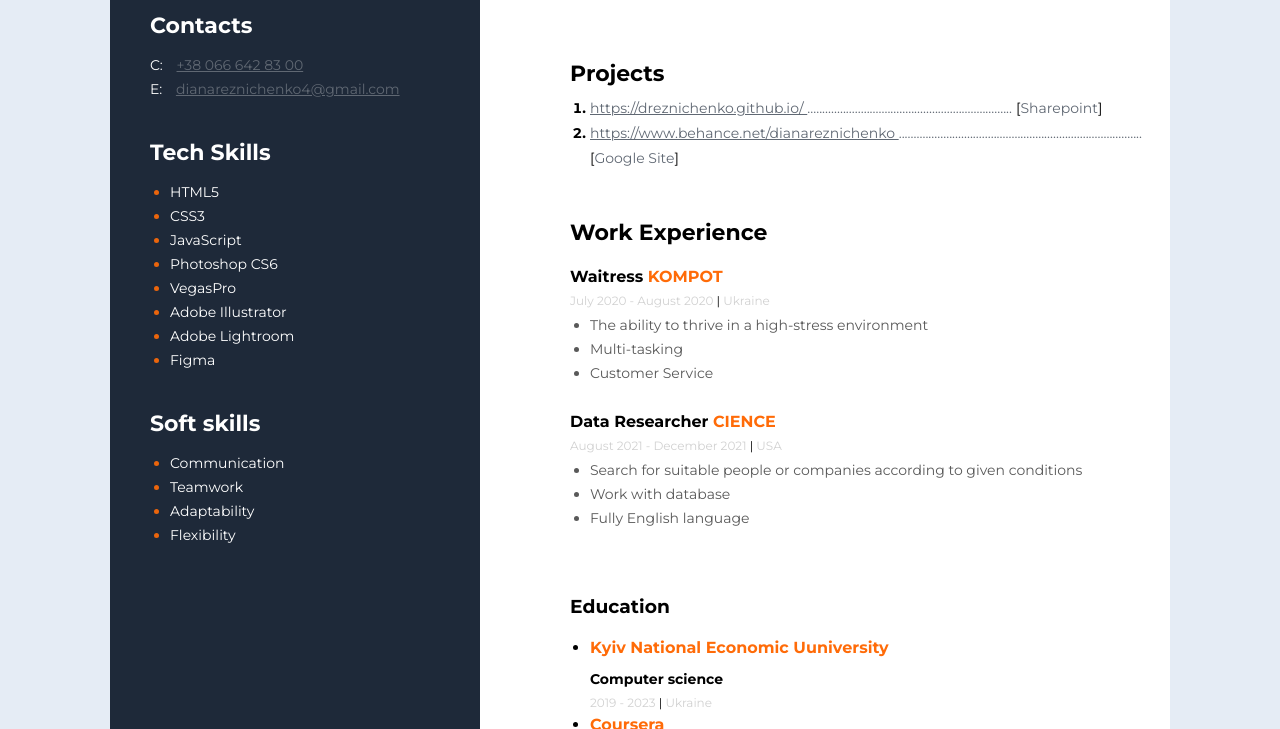
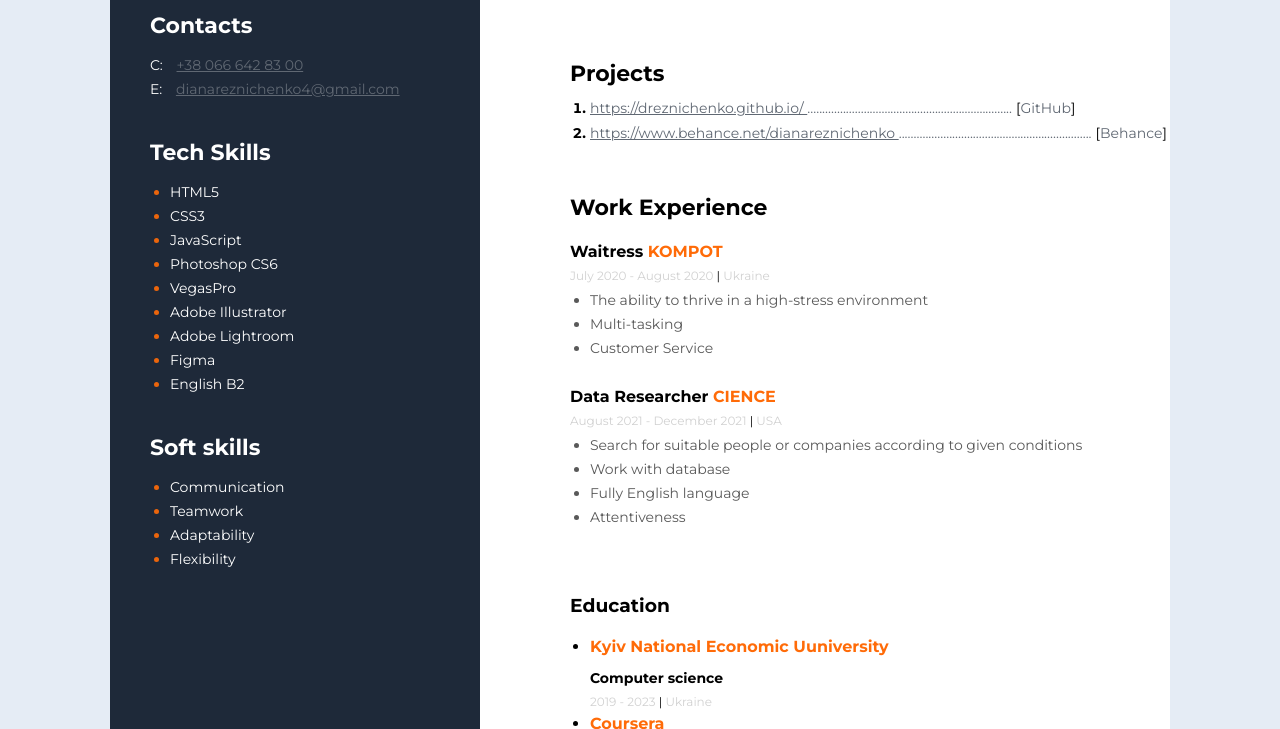
Before and after one commit to dreznichenko/dreznichenko.github.io, a plain HTML site: page index.html in a window 1280 px wide. Shown: the part 440-1169 px from the top of the page. Drawn offline with Linux system fonts and the light colour scheme.

Commit message:
Update index.html

```diff
--- a/index.html
+++ b/index.html
@@ -43,6 +43,7 @@
                         <li class="skills-info"><span class="skills-name">Adobe Illustrator</span></li>
                         <li class="skills-info"><span class="skills-name">Adobe Lightroom</span></li>
                         <li class="skills-info"><span class="skills-name">Figma</span></li>
+                        <li class="skills-info"><span class="skills-name">English B2</span></li>
 
                     </ul>
                 </div>
@@ -87,7 +88,7 @@
                         <span
                             class="project-text">.....................................................................</span>
                         <span class="project-text"><span style="color:#000000">
-                                [</span>Sharepoint<span style="color:#000000">]</span>
+                                [</span>GitHub<span style="color:#000000">]</span>
                         </span>
                     </li>
                      <li class="project-link">
@@ -96,9 +97,9 @@
                             </span>
                         </a>
                         <span
-                            class="project-text">..................................................................................</span>
+                            class="project-text">.................................................................</span>
                         <span class="project-text"><span style="color:#000000">
-                                [</span>Google Site<span style="color:#000000">]</span>
+                                [</span>Behance<span style="color:#000000">]</span>
                         </span>
                     </li>
 
@@ -155,6 +156,9 @@
                         </li>
                         <li>
                             Fully English language
+                        </li>
+                        <li>
+                            Attentiveness
                         </li>
 
                     </ul>
```
